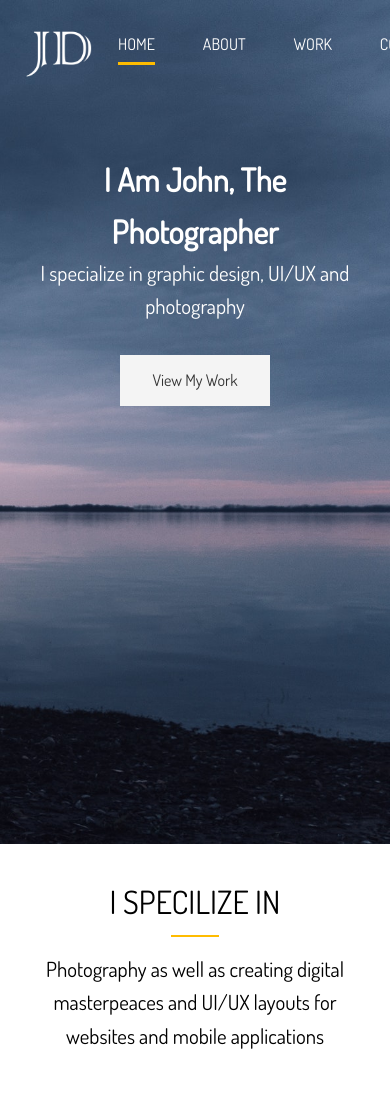
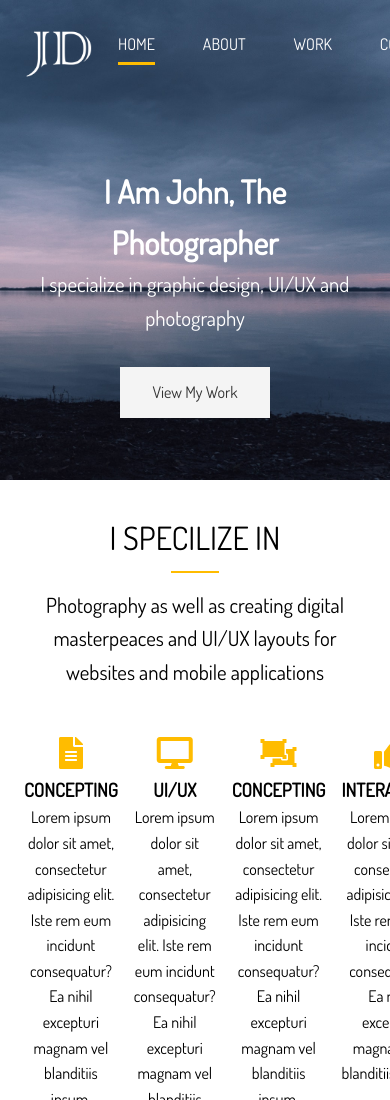
Before and after one commit to AzafoCossa/portifolio, a website: page dist/index.html in a window 390 px wide. Shown: the top 1100 px of the page. Drawn offline with Linux system fonts and the light colour scheme.

Commit message:
Tablets @media query

```diff
--- /dev/null
+++ b/scss/_media.scss
@@ -0,0 +1,10 @@
+//Tablets & smaller
+@media(max-width:800px) {
+    #header-home {
+        height: 30rem;
+
+        .header-content {
+            padding-top: 5rem;
+        }
+    }
+}
--- a/scss/main.scss
+++ b/scss/main.scss
@@ -385,3 +385,7 @@ img {
         }
     }
 }
+
+
+// Media Queries
+@import 'media';
```
Also changed, not shown: dist/css/main.css.
